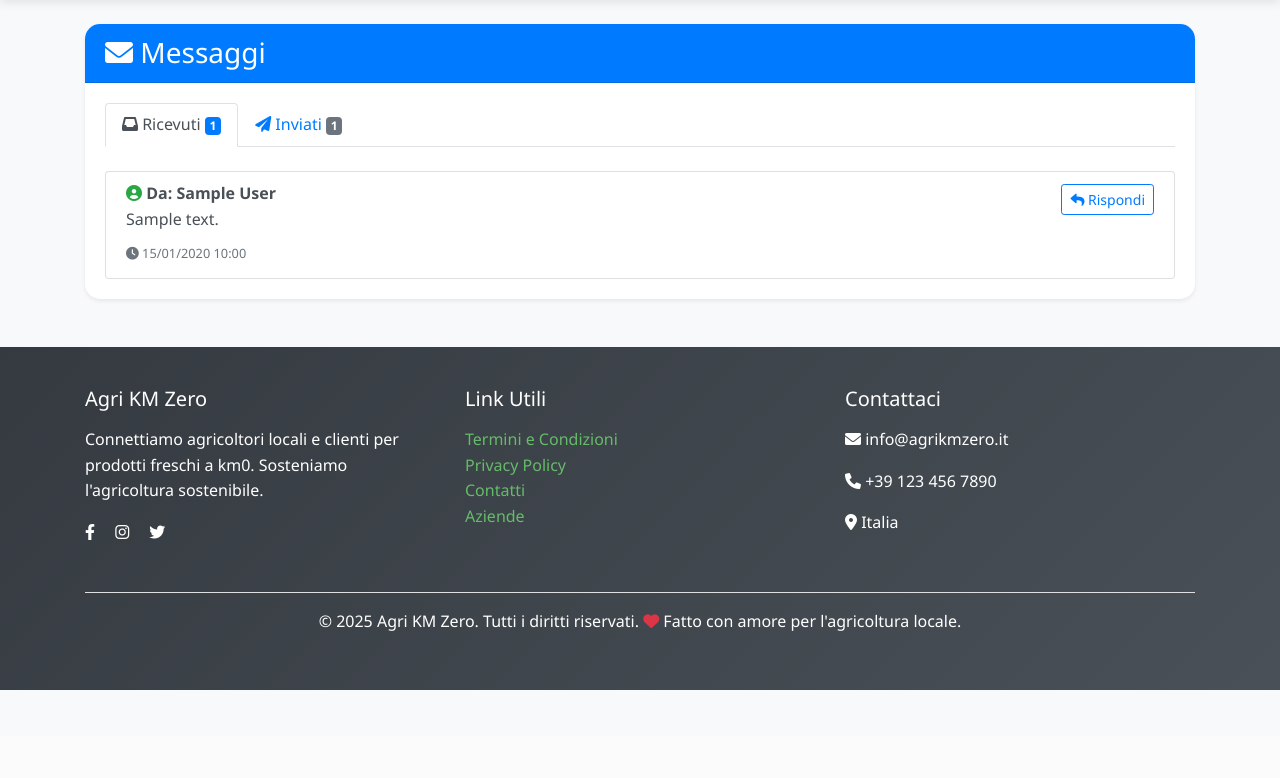
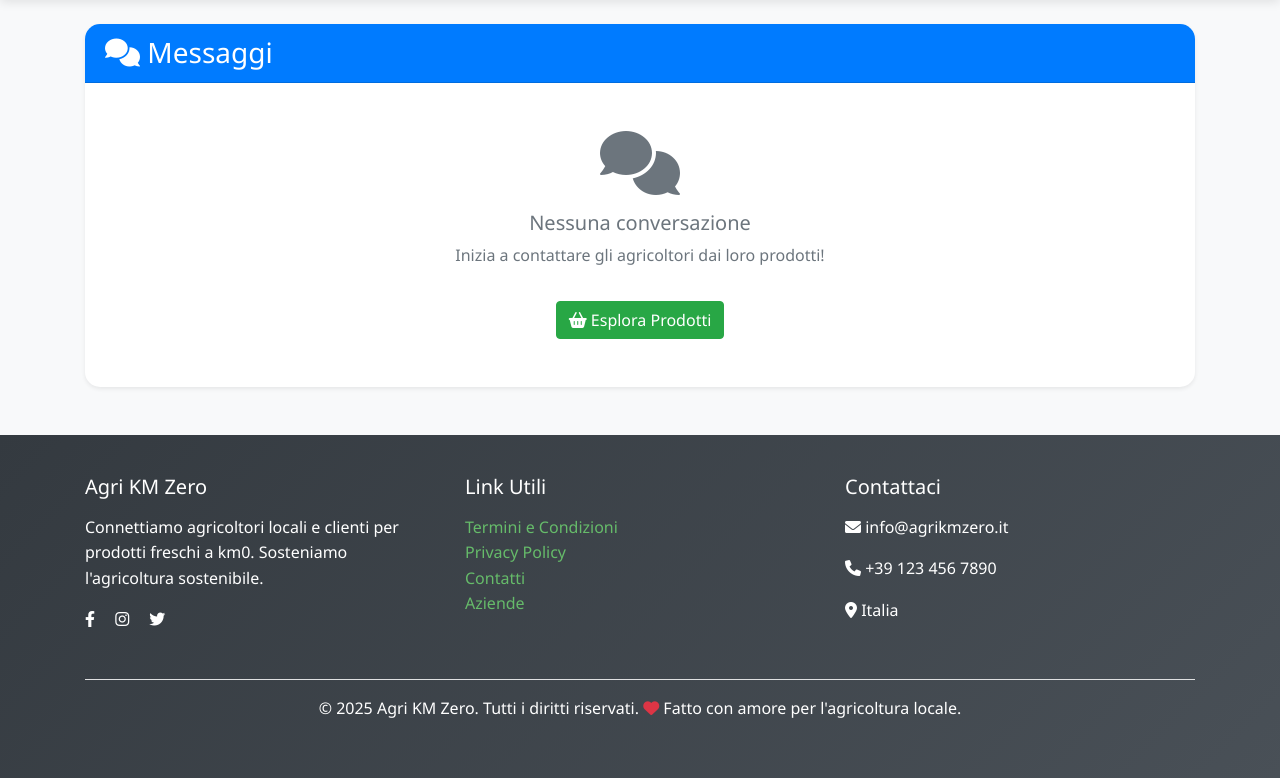
Before and after one commit to Chapobulli/agri-km-zero, a Flask app: page /messages in a window 1280 px wide. Shown: the part 64-842 px from the top of the page. Before the commit the page ends 754 px from the top, so only its background shows below. Run offline with Flask 3, Linux system fonts and the light colour scheme; a user stored in the database is signed in; tables that the repository leaves empty hold one stand-in row (values such as "Sample post"); one stand-in notice (Sample message) is shown; some libraries are stand-ins or nearby versions.

Commit message:
Feature: Sistema messaggi con conversazioni reali + pulsante Contatta per non loggati
- Rimosso sistema tab Ricevuti/Inviati
- Nuovo sistema conversazioni stile WhatsApp/Messenger
- Lista conversazioni con avatar, ultimo messaggio, badge non letti
- Chat singola con messaggi inviati (blu a destra) e ricevuti (bianco a sinistra)
- Campo 'read' per marcare messaggi letti
- Auto-scroll al fondo della chat
- Pulsante 'Contatta' invece di 'Accedi per Contattare' porta alla registrazione
- Pulsante Contatta anche per utenti non loggati nella pagina azienda
- Conversazioni ordinate per ultimo messaggio

```diff
--- a/app/models.py
+++ b/app/models.py
@@ -64,3 +64,4 @@ class Message(db.Model):
     timestamp = db.Column(db.DateTime, default=db.func.current_timestamp())
     sender_id = db.Column(db.Integer, db.ForeignKey('user.id'), nullable=False)
     recipient_id = db.Column(db.Integer, db.ForeignKey('user.id'), nullable=False)
+    read = db.Column(db.Boolean, default=False)
--- a/templates/inbox.html
+++ b/templates/inbox.html
@@ -4,90 +4,68 @@
 <div class="container mt-4 mb-5">
     <div class="card shadow-sm">
         <div class="card-header bg-primary text-white">
-            <h3 class="mb-0"><i class="fas fa-envelope"></i> Messaggi</h3>
+            <h3 class="mb-0"><i class="fas fa-comments"></i> Messaggi</h3>
         </div>
-        <div class="card-body">
-            <!-- Tabs Navigation -->
-            <ul class="nav nav-tabs mb-4" id="messagesTabs" role="tablist">
-                <li class="nav-item">
-                    <a class="nav-link active" id="received-tab" data-toggle="tab" href="#received" role="tab">
-                        <i class="fas fa-inbox"></i> Ricevuti <span class="badge badge-primary">{{ received|length }}</span>
-                    </a>
-                </li>
-                <li class="nav-item">
-                    <a class="nav-link" id="sent-tab" data-toggle="tab" href="#sent" role="tab">
-                        <i class="fas fa-paper-plane"></i> Inviati <span class="badge badge-secondary">{{ sent|length }}</span>
-                    </a>
-                </li>
-            </ul>
-
-            <!-- Tabs Content -->
-            <div class="tab-content" id="messagesTabsContent">
-                <!-- Received Messages Tab -->
-                <div class="tab-pane fade show active" id="received" role="tabpanel">
-                    {% if received %}
-                        <div class="list-group">
-                            {% for message in received %}
-                                <div class="list-group-item list-group-item-action">
-                                    <div class="d-flex w-100 justify-content-between align-items-start">
+        <div class="card-body p-0">
+            {% if conversations %}
+                <div class="list-group list-group-flush">
+                    {% for conv in conversations %}
+                        <a href="{{ url_for('messages.conversation', user_id=conv.user.id) }}"
+                           class="list-group-item list-group-item-action {% if conv.unread_count > 0 %}bg-light{% endif %}">
+                            <div class="d-flex w-100 justify-content-between align-items-center">
+                                <div class="d-flex align-items-center flex-grow-1">
+                                    {% if conv.user.profile_photo or conv.user.company_logo %}
+                                        <img src="{{ conv.user.profile_photo or conv.user.company_logo }}"
+                                             alt="{{ conv.user.username }}"
+                                             class="rounded-circle mr-3"
+                                             style="width: 50px; height: 50px; object-fit: cover;">
+                                    {% else %}
+                                        <div class="rounded-circle bg-success text-white d-flex align-items-center justify-content-center mr-3"
+                                             style="width: 50px; height: 50px; font-size: 1.5rem; font-weight: bold;">
+                                            {{ conv.user.username[0].upper() }}
+                                        </div>
+                                    {% endif %}
                                     <div class="flex-grow-1">
-                                            <h6 class="mb-1">
-                                                <i class="fas fa-user-circle text-success"></i>
-                                                <strong>Da: {{ message.sender.display_name or message.sender.username }}</strong>
+                                        <div class="d-flex justify-content-between align-items-start">
+                                            <h6 class="mb-1 {% if conv.unread_count > 0 %}font-weight-bold{% endif %}">
+                                                {{ conv.user.display_name or conv.user.username }}
+                                                {% if conv.user.company_name %}
+                                                    <small class="text-muted">- {{ conv.user.company_name }}</small>
+                                                {% endif %}
                                             </h6>
-                                            <p class="mb-2">{{ message.content }}</p>
                                             <small class="text-muted">
-                                                <i class="fas fa-clock"></i> {{ message.timestamp.strftime('%d/%m/%Y %H:%M') }}
+                                                {{ conv.last_message.timestamp.strftime('%d/%m %H:%M') if conv.last_message else '' }}
                                             </small>
                                         </div>
-                                        <div class="ml-3">
-                                            <a href="{{ url_for('messages.send_message', user_id=message.sender.id) }}"
-                                               class="btn btn-sm btn-outline-primary">
-                                                <i class="fas fa-reply"></i> Rispondi
-                                            </a>
+                                        <p class="mb-0 text-muted {% if conv.unread_count > 0 %}font-weight-bold text-dark{% endif %}"
+                                           style="font-size: 0.9rem;">
+                                            {% if conv.last_message %}
+                                                {% if conv.last_message.sender_id == current_user.id %}
+                                                    <i class="fas fa-reply"></i> Tu:
+                                                {% endif %}
+                                                {{ conv.last_message.content[:60] }}{% if conv.last_message.content|length > 60 %}...{% endif %}
+                                            {% endif %}
+                                        </p>
                                     </div>
                                 </div>
+                                {% if conv.unread_count > 0 %}
+                                    <span class="badge badge-success badge-pill ml-2">{{ conv.unread_count }}</span>
+                                {% endif %}
                             </div>
+                        </a>
                     {% endfor %}
                 </div>
             {% else %}
                 <div class="text-center py-5 text-muted">
-                            <i class="fas fa-inbox fa-4x mb-3"></i>
-                            <p class="h5">Nessun messaggio ricevuto</p>
-                        </div>
-                    {% endif %}
-                </div>
-
-                <!-- Sent Messages Tab -->
-                <div class="tab-pane fade" id="sent" role="tabpanel">
-                    {% if sent %}
-                        <div class="list-group">
-                            {% for message in sent %}
-                                <div class="list-group-item">
-                                    <div class="d-flex w-100 justify-content-between">
-                                        <div>
-                                            <h6 class="mb-1">
-                                                <i class="fas fa-user-circle text-primary"></i>
-                                                <strong>A: {{ message.recipient.display_name or message.recipient.username }}</strong>
-                                            </h6>
-                                            <p class="mb-2">{{ message.content }}</p>
-                                            <small class="text-muted">
-                                                <i class="fas fa-clock"></i> {{ message.timestamp.strftime('%d/%m/%Y %H:%M') }}
-                                            </small>
-                                        </div>
-                                    </div>
-                                </div>
-                            {% endfor %}
-                        </div>
-                    {% else %}
-                        <div class="text-center py-5 text-muted">
-                            <i class="fas fa-paper-plane fa-4x mb-3"></i>
-                            <p class="h5">Nessun messaggio inviato</p>
+                    <i class="fas fa-comments fa-4x mb-3"></i>
+                    <h5>Nessuna conversazione</h5>
+                    <p>Inizia a contattare gli agricoltori dai loro prodotti!</p>
+                    <a href="{{ url_for('products.list_products') }}" class="btn btn-success mt-3">
+                        <i class="fas fa-shopping-basket"></i> Esplora Prodotti
+                    </a>
                 </div>
             {% endif %}
         </div>
     </div>
 </div>
-    </div>
-</div>
 {% endblock %}
```
Also changed, not shown: app/__init__.py (+10 -0 lines), app/messages.py (+82 -13 lines), templates/conversation.html (added, +107 -0 lines), templates/products.html (+4 -4 lines), templates/profile.html (+6 -2 lines). Lines whose indentation alone changed are shown as unchanged.
